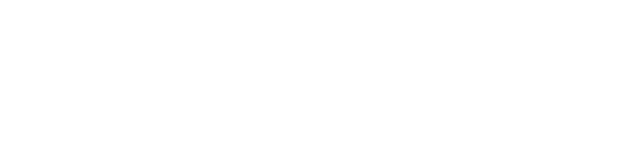
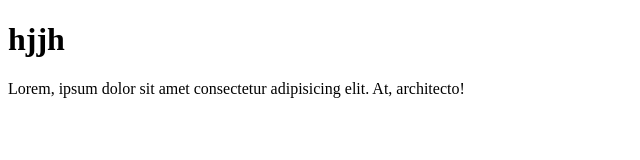
Before and after one commit to KrekantoSarker/my-first-github-rep, a plain HTML site: page index.html in a window 1280 px wide. Shown: the whole page, without its empty margins (0-640 px from the left). Drawn offline with Linux system fonts and the light colour scheme.

Commit message:
first github

```diff
--- a/index.html
+++ b/index.html
@@ -6,6 +6,9 @@
     <title>git hub rippo</title>
 </head>
 <body>
-
+    <div>
+        <h1>hjjh</h1>
+        <p>Lorem, ipsum dolor sit amet consectetur adipisicing elit. At, architecto!</p>
+    </div>
 </body>
 </html>
```
